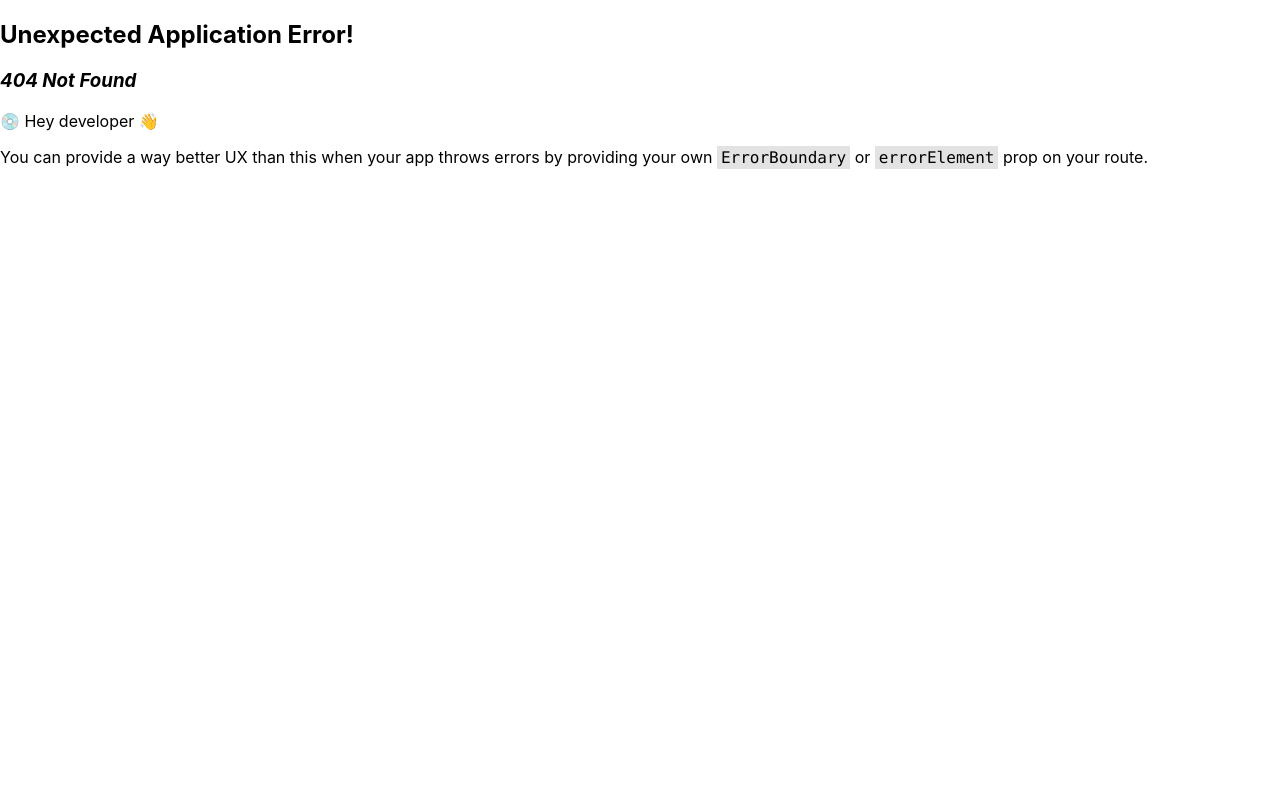
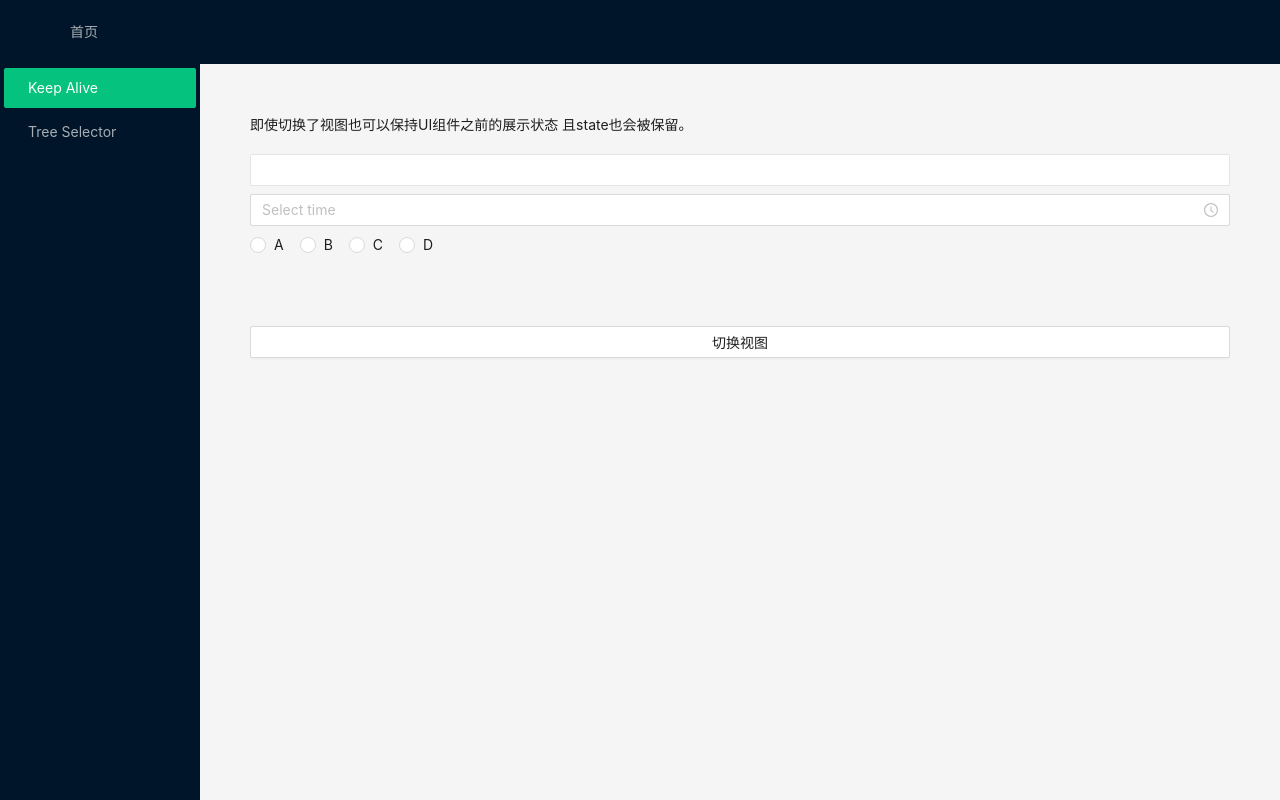
Before and after one commit to 791827624/my-react-app, a React (Create React App) app: page /my-components in a window 1280 px wide. Before the commit this address had no page. Built offline with nearby package versions, Linux system fonts and the light colour scheme.

Commit message:
add my components keep alive

```diff
--- a/src/App.tsx
+++ b/src/App.tsx
@@ -1,17 +1,11 @@
-/* eslint-disable react-hooks/rules-of-hooks */
-import {
-  RouterProvider,
-  createBrowserRouter,
-  useNavigate,
-  Link,
-} from "react-router-dom"
-import "./App.css"
-import React, { useEffect } from "react"
-import { Lili } from "./pages/lili"
-import { ThemeProvider } from "./components/ThemeProvider"
-import { Outlet } from "react-router-dom"
-import { Card } from "antd"
-import { PersonalProfile } from "./pages/personal-profile"
+import { RouterProvider, createBrowserRouter, Link } from "react-router-dom";
+import "./App.css";
+import React from "react";
+import { Lili } from "./pages/lili";
+import { ThemeProvider } from "./components/ThemeProvider";
+import { Card } from "antd";
+import { PersonalProfile } from "./pages/personal-profile";
+import { MyComponents } from "./pages/my-components";
 
 const MyWords = () => (
   <div>
@@ -27,16 +21,24 @@ const MyWords = () => (
       </p>
     </Card>
   </div>
-)
+);
 
 const router = createBrowserRouter([
   {
     path: "/",
-    element: <ThemeProvider>{<MyWords />}</ThemeProvider>,
+    element: (
+      <ThemeProvider>
+        <MyWords />
+      </ThemeProvider>
+    ),
     children: [
       {
         path: "home",
-        element: <div>{<MyWords />}</div>,
+        element: <MyWords />,
+      },
+      {
+        path: "my-components",
+        element: <MyComponents />,
       },
       {
         path: "lili-hub",
@@ -48,10 +50,10 @@ const router = createBrowserRouter([
       },
     ],
   },
-])
+]);
 
 function App() {
-  return <RouterProvider router={router} />
+  return <RouterProvider router={router} />;
 }
 
-export default App
+export default App;
--- a/src/components/ThemeProvider/index.tsx
+++ b/src/components/ThemeProvider/index.tsx
@@ -1,41 +1,21 @@
-import { ConfigProvider, Layout, Menu, MenuProps } from "antd"
-import { Header, Content } from "antd/es/layout/layout"
-import React, { PropsWithChildren } from "react"
+import { THEME } from "theme";
+import { ConfigProvider, Layout, Menu, MenuProps } from "antd";
+import { Header, Content } from "antd/es/layout/layout";
+import React, { PropsWithChildren } from "react";
 import {
   Link,
   Outlet,
   useHref,
   useLocation,
   useNavigate,
-} from "react-router-dom"
-
-const THEME = {
-  primary: "#262A2F",
-  secondary: "#959A9F",
-  third: "#BDC1C6",
-  fourth: "#E2E5E7",
-  fifth: "#F0F3F4",
-  base: "#F9FAFB",
-  background: "#FFFFFF",
-  branding: "#06C27F",
-  branding_10: "rgba(6, 194, 127, 0.10)",
-  branding_120: "#059B66",
-  pending: "#FFBE3D",
-  // 非 prism 定义的color
-  warning: "#FF6336",
-  green: "#9BC655",
-  orange: "#FF6336",
-  darkGreen: "#00AE70",
-  lightGreen: "#0CD68D",
-  overlayGreen: "#5A7B6F",
-}
+} from "react-router-dom";
 
 export const ThemeProvider: React.FC<PropsWithChildren<any>> = ({
   children,
 }) => {
-  const navigate = useNavigate()
+  const navigate = useNavigate();
 
-  const location = useLocation()
+  const location = useLocation();
 
   return (
     <ConfigProvider
@@ -114,10 +94,10 @@ export const ThemeProvider: React.FC<PropsWithChildren<any>> = ({
           />
         </Header>
 
-        <Content style={{ padding: "0 48px", height: `calc(100vh - 64px)` }}>
+        <Content style={{ padding: "0 0", height: `calc(100vh - 64px)` }}>
           {location.pathname === "/" ? children : <Outlet />}
         </Content>
       </Layout>
     </ConfigProvider>
-  )
-}
+  );
+};
--- /dev/null
+++ b/src/index.style.ts
@@ -0,0 +1,7 @@
+import { css } from "@emotion/css";
+
+export const flexColumnGap8 = css`
+  display: flex;
+  flex-direction: column;
+  gap: 8px;
+`;
--- /dev/null
+++ b/src/pages/my-components/KeepAliveDemo/index.tsx
@@ -0,0 +1,66 @@
+import { Input, Slider, Button, TimePicker, Select, Rate, Radio } from "antd";
+import React, { useState } from "react";
+import { KeepAliveProvider, KeepAlive } from "./keep-alive";
+import dayjs from "dayjs";
+import { css } from "@emotion/css";
+import { flexColumnGap8 } from "index.style";
+
+export const KeepAliveDemo = () => {
+  const [hidden, setHidden] = useState(false);
+
+  return (
+    <div className={cssKeepAliveDemo}>
+      即使切换了视图也可以保持UI组件之前的展示状态 且state也会被保留。
+      <KeepAliveProvider>
+        {!hidden ? (
+          <KeepAlive name={"div1"}>
+            <div className={flexColumnGap8}>
+              <Input />
+              <TimePicker defaultOpenValue={dayjs("00:00:00", "HH:mm:ss")} />
+              <Radio.Group>
+                <Radio value={1}>A</Radio>
+                <Radio value={2}>B</Radio>
+                <Radio value={3}>C</Radio>
+                <Radio value={4}>D</Radio>
+              </Radio.Group>
+            </div>
+          </KeepAlive>
+        ) : (
+          <KeepAlive name={"div2"}>
+            <div className={flexColumnGap8}>
+              <Slider defaultValue={30} />
+              <Select
+                defaultValue="lucy"
+                style={{ width: 120 }}
+                options={[
+                  { value: "lucy", label: "Lucy" },
+                  { value: "dawn", label: "dawn" },
+                  { value: "petter", label: "petter" },
+                ]}
+              />
+              <Rate />
+            </div>
+          </KeepAlive>
+        )}
+        <Button
+          onClick={() => {
+            setHidden(!hidden);
+          }}
+          style={{
+            marginTop: 50,
+          }}
+        >
+          切换视图
+        </Button>
+      </KeepAliveProvider>
+    </div>
+  );
+};
+
+const cssKeepAliveDemo = css`
+  padding: 50px;
+
+  display: flex;
+  flex-direction: column;
+  gap: 20px;
+`;
--- /dev/null
+++ b/src/pages/my-components/KeepAliveDemo/keep-alive.tsx
@@ -0,0 +1,186 @@
+import { useUnmount } from "ahooks";
+import _ from "lodash";
+import React, {
+  MutableRefObject,
+  PropsWithChildren,
+  ReactNode,
+  useCallback,
+  useContext,
+  useEffect,
+  useLayoutEffect,
+  useMemo,
+  useRef,
+  useState,
+} from "react";
+import ReactDOM, { createPortal, render } from "react-dom";
+
+const KeeperContext = React.createContext<{
+  invisibleRefs: MutableRefObject<Record<string, HTMLDivElement | null>>;
+  wrapperRef: React.MutableRefObject<HTMLDivElement | null>;
+  isMax: boolean;
+  items: Record<string, React.ReactNode>;
+  setItems: React.Dispatch<
+    React.SetStateAction<Record<string, React.ReactNode>>
+  >;
+  isExclude?: (name: string) => boolean | undefined;
+  keep?: (
+    name: string,
+    children: ReactNode,
+    cb?: () => void
+  ) => Promise<HTMLDivElement>;
+}>({
+  wrapperRef: { current: null },
+  invisibleRefs: { current: {} },
+  isMax: false,
+  items: {},
+  setItems: () => ({}),
+});
+
+type Props = {
+  //组件很重时操作dom的消耗成本大于重新加载，可以使用exclude禁用keepAlive
+  exclude?: string[];
+  max?: number;
+};
+
+export const KeepAliveProvider = (props: PropsWithChildren<Props>) => {
+  const { children, exclude, max = 10 } = props;
+
+  const [items, setItems] = useState<Record<string, ReactNode>>({});
+
+  //缓存dom
+  const invisibleRefs = useRef<Record<string, HTMLDivElement>>({});
+
+  //隐形容器
+  const wrapperRef = useRef<HTMLDivElement | null>(null);
+
+  useUnmount(() => {
+    wrapperRef.current?.remove();
+  });
+
+  const isExclude = useCallback(
+    (name: string) => {
+      return exclude?.includes(name);
+    },
+    [exclude]
+  );
+
+  const keep = useMemo(() => {
+    return (name: string, children: ReactNode, cb?: () => void) => {
+      return new Promise<HTMLDivElement>(async (resolve) => {
+        const callback = () =>
+          new Promise<null>((resolve) => {
+            cb?.();
+            setTimeout(() => {
+              resolve(null);
+            }, 0);
+          });
+
+        await callback().then(() => {
+          setTimeout(() => {
+            invisibleRefs.current[name] && resolve(invisibleRefs.current[name]);
+          }, 0);
+        });
+      });
+    };
+  }, [invisibleRefs]);
+
+  console.log(items);
+
+  return (
+    <KeeperContext.Provider
+      value={{
+        wrapperRef,
+        invisibleRefs,
+        items,
+        setItems,
+        isMax: Object.getOwnPropertyNames(items).length >= max,
+        isExclude,
+        keep,
+      }}
+    >
+      {createPortal(
+        <div style={{ opacity: 0, position: "fixed" }}>
+          <div ref={wrapperRef}>
+            {_.map(items, (render: any, name: any) => {
+              return (
+                <div
+                  ref={(r) => {
+                    if (exclude?.includes(name) || !r) return;
+                    invisibleRefs.current[name] = r;
+                  }}
+                  role={name}
+                  key={name}
+                >
+                  {render}
+                </div>
+              );
+            })}
+          </div>
+        </div>,
+        document.body
+      )}
+      {children}
+    </KeeperContext.Provider>
+  );
+};
+
+type KeepLiveItem = {
+  //唯一名字
+  name: string;
+  disabled?: boolean;
+  //keepalive激活前的组件展示
+  suspense?: JSX.Element;
+};
+
+export const KeepAlive = (props: PropsWithChildren<KeepLiveItem>) => {
+  const { name, disabled, children } = props;
+
+  const ref = useRef<HTMLDivElement | null>(null);
+
+  const {
+    invisibleRefs,
+    wrapperRef,
+    keep,
+    items,
+    setItems,
+    isMax,
+  } = useContext(KeeperContext);
+
+  const keepAlive = !items[name] && !disabled && !isMax;
+  //注册
+  if (keepAlive) {
+    setItems?.((p) => ({ ...p, [name]: children }));
+  }
+  //延迟挂载
+  useLayoutEffect(() => {
+    const init = async (name: string, children: ReactNode) => {
+      const newNode = await keep?.(name, children);
+
+      //判断是否keep alive
+      if (!newNode) {
+        return;
+      }
+      ref.current?.appendChild(newNode);
+    };
+    init(name, children);
+  }, [keep, name]);
+
+  //卸载
+  useEffect(() => {
+    const { current } = invisibleRefs;
+    const wrapper = wrapperRef.current;
+
+    return () => {
+      const newNode = current[name];
+
+      //判断是否keep alive
+      if (!newNode) {
+        return;
+      }
+
+      wrapper?.appendChild(newNode);
+    };
+  }, [wrapperRef, name, invisibleRefs, children]);
+
+  return <div ref={ref} />;
+};
--- /dev/null
+++ b/src/pages/my-components/index.tsx
@@ -0,0 +1,45 @@
+import { THEME } from "theme";
+import { Layout, Menu } from "antd";
+import Sider from "antd/es/layout/Sider";
+import React, { useState } from "react";
+import { Content } from "antd/es/layout/layout";
+import { KeepAliveDemo } from "./KeepAliveDemo";
+
+export const MyComponents = () => {
+  const [activeTab, setActiveTab] = useState("keep-alive");
+  return (
+    <div>
+      <Layout>
+        <Sider
+          width={200}
+          style={{ background: THEME.orange, height: `calc(100vh - 64px)` }}
+        >
+          <Menu
+            theme="dark"
+            defaultSelectedKeys={["keep-alive"]}
+            items={[
+              {
+                key: "keep-alive",
+                label: "Keep Alive",
+                onClick: () => {
+                  setActiveTab("keep-alive");
+                },
+              },
+              {
+                key: "tree",
+                label: "Tree Selector",
+                onClick: () => {
+                  setActiveTab("tree");
+                },
+              },
+            ]}
+            mode="inline"
+            defaultOpenKeys={["keep-alive"]}
+            style={{ height: "100%", borderRight: 0 }}
+          />
+        </Sider>
+        <Content>{activeTab === "keep-alive" && <KeepAliveDemo />}</Content>
+      </Layout>
+    </div>
+  );
+};
--- /dev/null
+++ b/src/theme.ts
@@ -0,0 +1,20 @@
+export const THEME = {
+  primary: "#262A2F",
+  secondary: "#959A9F",
+  third: "#BDC1C6",
+  fourth: "#E2E5E7",
+  fifth: "#F0F3F4",
+  base: "#F9FAFB",
+  background: "#FFFFFF",
+  branding: "#06C27F",
+  branding_10: "rgba(6, 194, 127, 0.10)",
+  branding_120: "#059B66",
+  pending: "#FFBE3D",
+  // 非 prism 定义的color
+  warning: "#FF6336",
+  green: "#9BC655",
+  orange: "#FF6336",
+  darkGreen: "#00AE70",
+  lightGreen: "#0CD68D",
+  overlayGreen: "#5A7B6F",
+};
--- /dev/null
+++ b/webpack.config.js
@@ -0,0 +1,33 @@
+const path = require("path");
+
+module.exports = {
+  entry: "./src/index.js",
+  output: {
+    path: path.resolve(__dirname, "dist"),
+    filename: "bundle.js",
+  },
+  resolve: {
+    alias: {
+      "@": path.resolve(__dirname, "src"), // 设置别名 '@' 指向项目根目录路径
+    },
+  },
+  module: {
+    rules: [
+      {
+        test: /\.js$/,
+        exclude: /node_modules/,
+        use: {
+          loader: "babel-loader",
+          options: {
+            presets: ["@babel/preset-env", "@babel/preset-react"],
+          },
+        },
+      },
+    ],
+  },
+  devServer: {
+    contentBase: path.join(__dirname, "dist"),
+    compress: true,
+    port: 3000,
+  },
+};
```
Also changed, not shown: package.json (+17 -12 lines), src/pages/personal-profile/index.tsx (+3 -4 lines), 1 other file (tests, documents, lock files or other folders).
